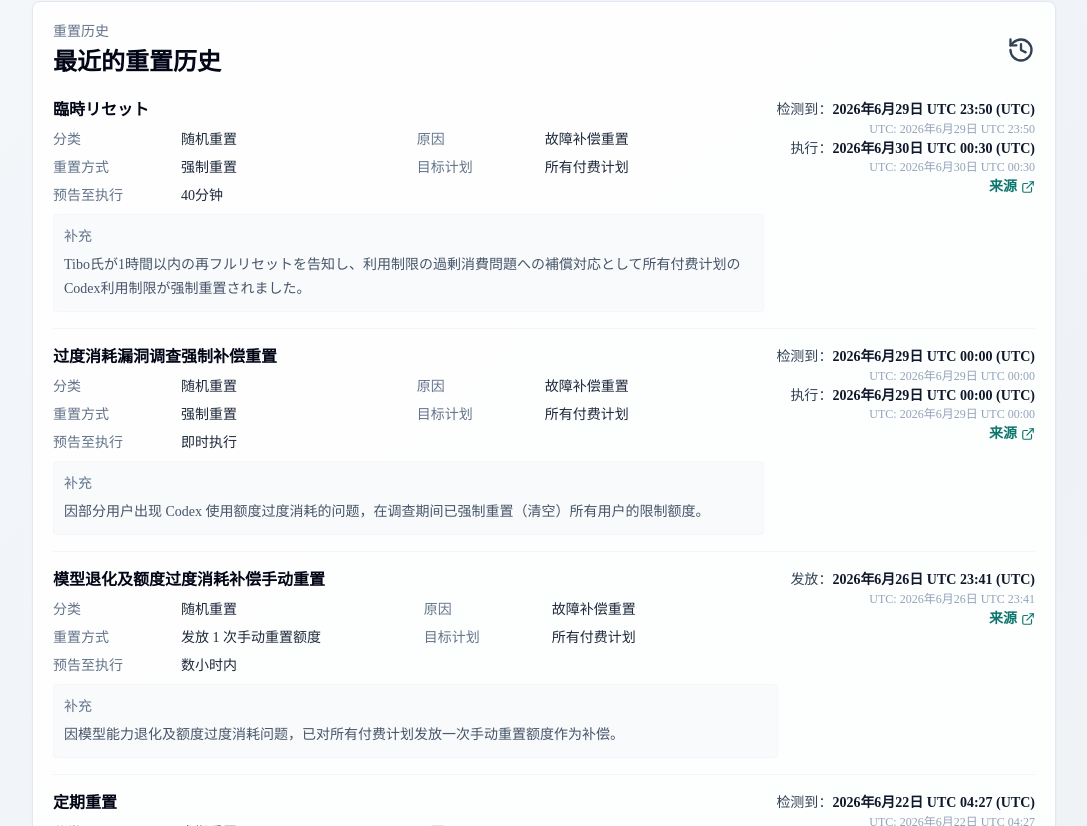
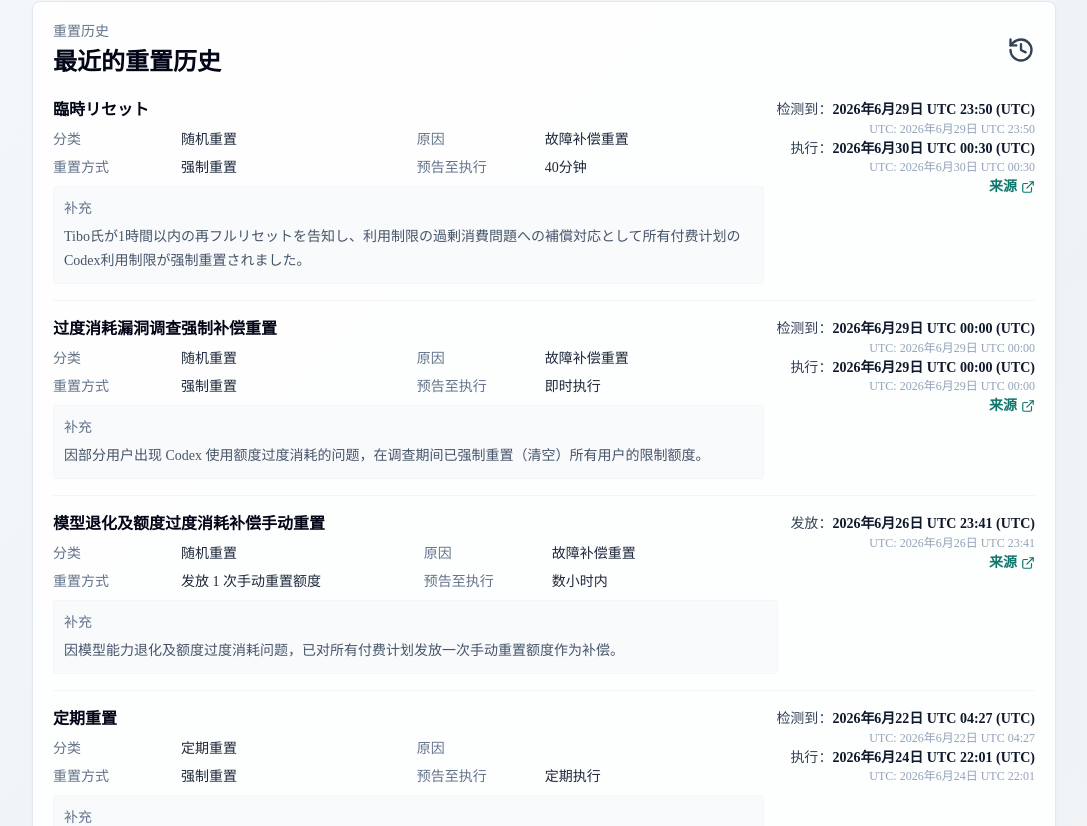
Before and after one commit to gussuri/codex-reset-observatory, a Next.js app: page /zh in a window 1280 px wide. Shown: the part 874-1700 px from the top of the page, without its empty margins (96-1183 px from the left). Built offline with nearby package versions, Linux system fonts and the light colour scheme; no server answers.

Commit message:
Hide scope in top history cards

```diff
--- a/components/RadarDashboard.tsx
+++ b/components/RadarDashboard.tsx
@@ -337,7 +337,7 @@ export function RadarDashboard({
                         {item.title}
                       </h3>
                     </div>
-                    <ResetHistoryDetails item={item} locale={locale} compact />
+                    <ResetHistoryDetails item={item} locale={locale} compact showScope={false} />
                   </div>
                   <div className="text-sm leading-6 text-slate-700 md:text-right">
                     {item.signalLabel ? (
--- a/components/ResetHistoryDetails.tsx
+++ b/components/ResetHistoryDetails.tsx
@@ -7,12 +7,14 @@ type ResetHistoryDetailsProps = {
   item: ResetHistoryItem;
   locale: Locale;
   compact?: boolean;
+  showScope?: boolean;
 };
 
 export function ResetHistoryDetails({
   item,
   locale,
   compact = false,
+  showScope = true,
 }: ResetHistoryDetailsProps) {
   const details = item.details ?? {
     cycleType: item.resetType,
@@ -23,13 +25,17 @@ export function ResetHistoryDetails({
     note: item.summary,
   };
 
-  const rows = [
+  const rows: Array<readonly [string, string]> = [
     [translateUI("historyCycleType", locale), details.cycleType],
     [translateUI("historyReasonType", locale), details.reasonType],
     [translateUI("historyResetMethod", locale), details.resetMethod],
-    [translateUI("scope", locale), details.scope],
-    [translateUI("historyNoticeToExecution", locale), details.noticeToExecution],
-  ] as const;
+  ];
+
+  if (showScope) {
+    rows.splice(3, 0, [translateUI("scope", locale), details.scope]);
+  }
+
+  rows.push([translateUI("historyNoticeToExecution", locale), details.noticeToExecution]);
 
   return (
     <div className={compact ? "mt-2 space-y-2" : "mt-3 space-y-3"}>
```
